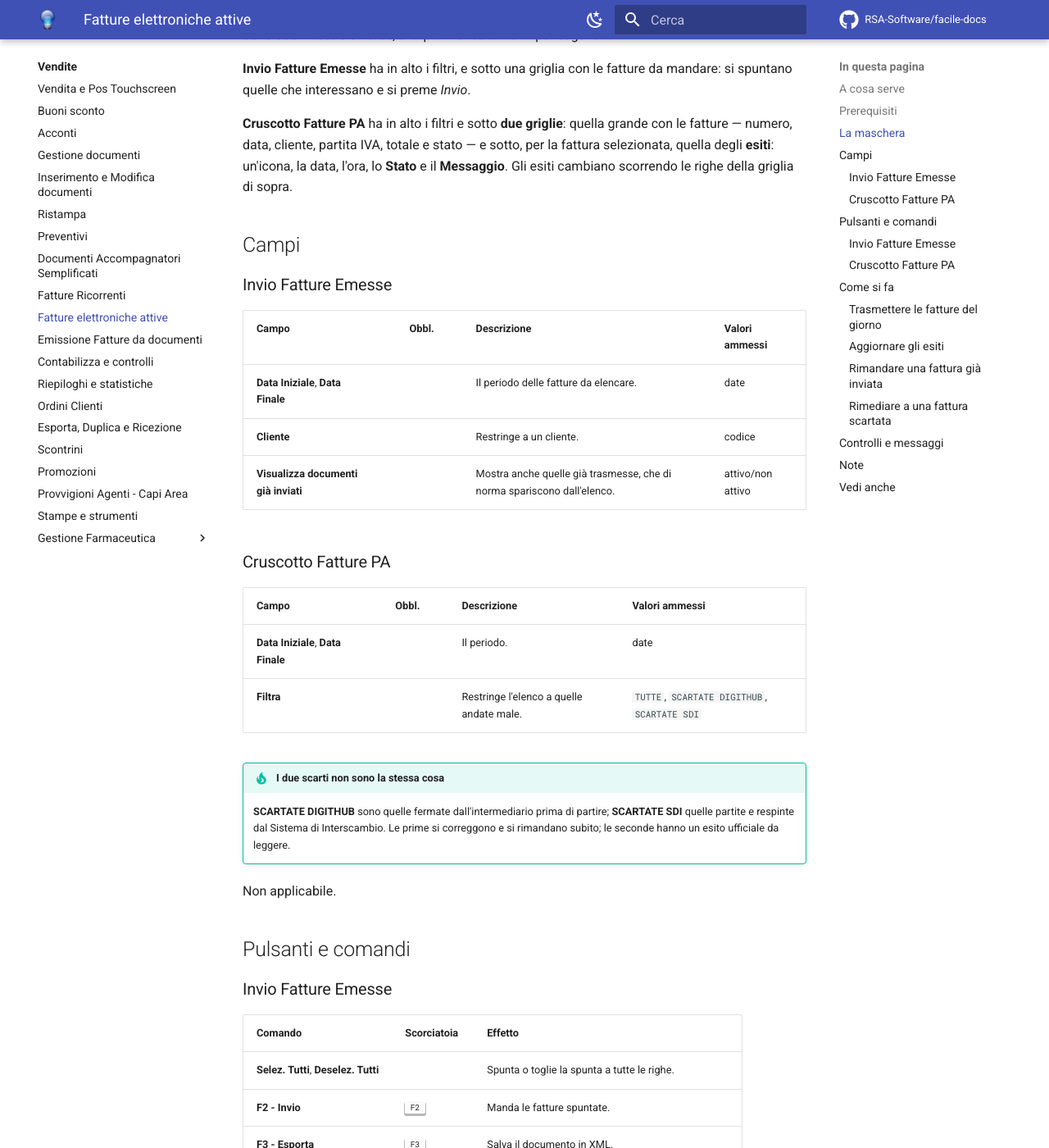
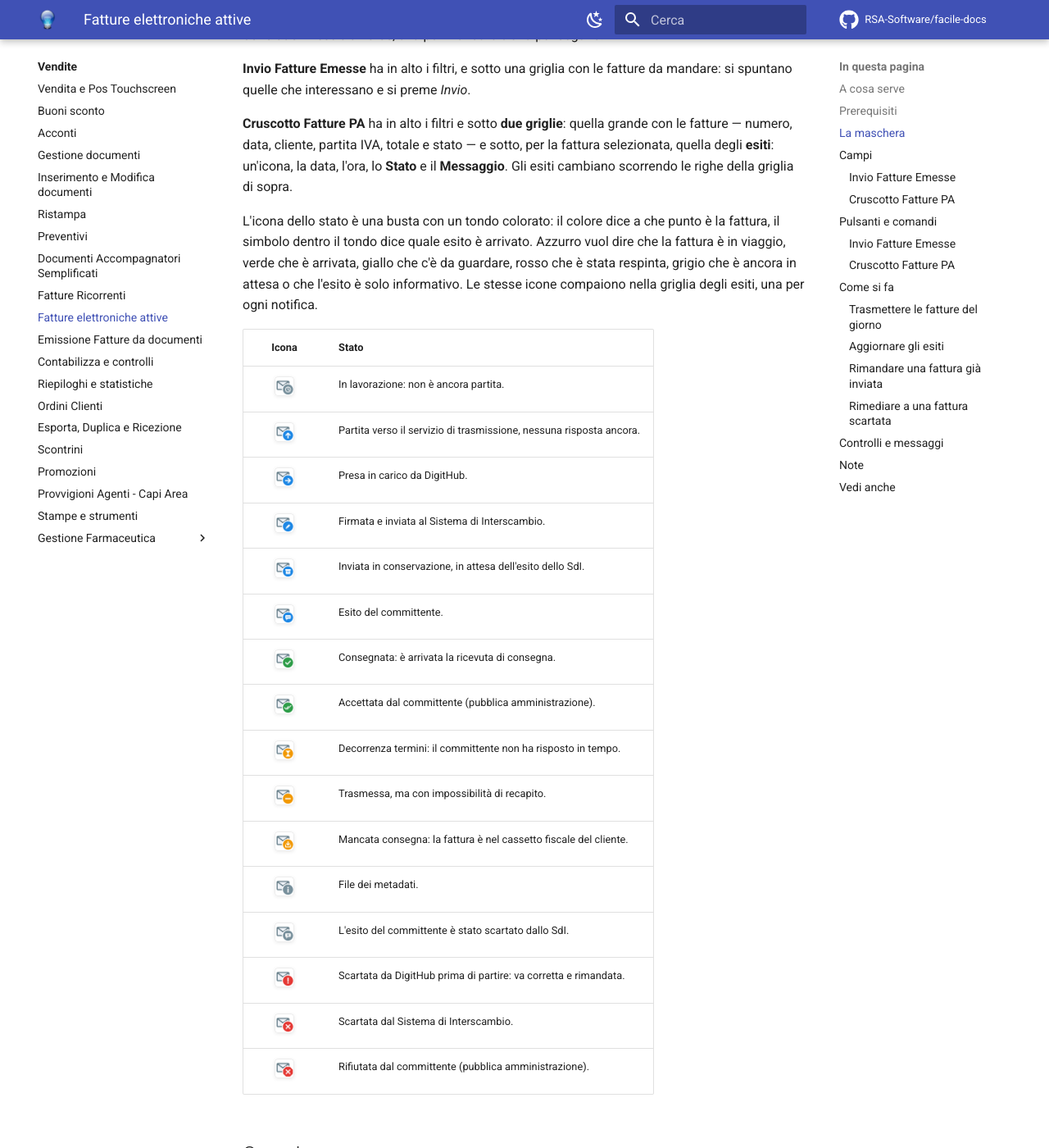
Before and after one commit to RSA-Software/facile-docs, an MkDocs documentation site: the page built from docs/moduli/vendite/fatture-elettroniche-attive.md, in a window 1280 px wide and 1400 px high, scrolled down 1619 px. Shown: the whole window at 82% size. Built offline with MkDocs 1.6.1 and Material for MkDocs 9.7.7, drawn with Linux system fonts in a browser that asks for light colours; comment, search, counter and statistics services are not loaded.

Commit message:
Fatture elettroniche attive: legenda delle icone degli stati
Co-Authored-By: Claude Opus 5.5 <noreply@anthropic.com>
Claude-Session: https://claude.ai/code/session_01CChYRiPwrCuYDsUHSsos32

```diff
--- a/docs/moduli/vendite/fatture-elettroniche-attive.md
+++ b/docs/moduli/vendite/fatture-elettroniche-attive.md
@@ -58,6 +58,32 @@ grande con le fatture — numero, data, cliente, partita IVA, totale e stato —
 e sotto, per la fattura selezionata, quella degli **esiti**: un'icona, la data,
 l'ora, lo **Stato** e il **Messaggio**. Gli esiti cambiano scorrendo le righe
 della griglia di sopra.
+
+L'icona dello stato è una busta con un tondo colorato: il colore dice a che
+punto è la fattura, il simbolo dentro il tondo dice quale esito è arrivato.
+Azzurro vuol dire che la fattura è in viaggio, verde che è arrivata, giallo che
+c'è da guardare, rosso che è stata respinta, grigio che è ancora in attesa o
+che l'esito è solo informativo. Le stesse icone compaiono nella griglia degli
+esiti, una per ogni notifica.
+
+| Icona | Stato |
+|:---:|---|
+| ![](../../assets/img/vendite/stati-fe/lavorazione.png){ width="24" } | In lavorazione: non è ancora partita. |
+| ![](../../assets/img/vendite/stati-fe/inviata-ftp.png){ width="24" } | Partita verso il servizio di trasmissione, nessuna risposta ancora. |
+| ![](../../assets/img/vendite/stati-fe/fe-inviato.png){ width="24" } | Presa in carico da DigitHub. |
+| ![](../../assets/img/vendite/stati-fe/firmato.png){ width="24" } | Firmata e inviata al Sistema di Interscambio. |
+| ![](../../assets/img/vendite/stati-fe/conservazione.png){ width="24" } | Inviata in conservazione, in attesa dell'esito dello SdI. |
+| ![](../../assets/img/vendite/stati-fe/fe-esito-committente.png){ width="24" } | Esito del committente. |
+| ![](../../assets/img/vendite/stati-fe/ricevuta-di-consegna.png){ width="24" } | Consegnata: è arrivata la ricevuta di consegna. |
+| ![](../../assets/img/vendite/stati-fe/fe-accettata.png){ width="24" } | Accettata dal committente (pubblica amministrazione). |
+| ![](../../assets/img/vendite/stati-fe/notifica-decorrenza-termini.png){ width="24" } | Decorrenza termini: il committente non ha risposto in tempo. |
+| ![](../../assets/img/vendite/stati-fe/impossibilita-di-recapito.png){ width="24" } | Trasmessa, ma con impossibilità di recapito. |
+| ![](../../assets/img/vendite/stati-fe/notifica-di-mancata-consegna.png){ width="24" } | Mancata consegna: la fattura è nel cassetto fiscale del cliente. |
+| ![](../../assets/img/vendite/stati-fe/fe-metadati.png){ width="24" } | File dei metadati. |
+| ![](../../assets/img/vendite/stati-fe/fe-scarto-esito.png){ width="24" } | L'esito del committente è stato scartato dallo SdI. |
+| ![](../../assets/img/vendite/stati-fe/scartata.png){ width="24" } | Scartata da DigitHub prima di partire: va corretta e rimandata. |
+| ![](../../assets/img/vendite/stati-fe/notifica-di-scarto-sdi.png){ width="24" } | Scartata dal Sistema di Interscambio. |
+| ![](../../assets/img/vendite/stati-fe/fe-rifiutata.png){ width="24" } | Rifiutata dal committente (pubblica amministrazione). |
 
 ## Campi
 
```
Also changed, not shown: docs/assets/img/vendite/stati-fe/conservazione.png (added), docs/assets/img/vendite/stati-fe/fe-accettata.png (added), docs/assets/img/vendite/stati-fe/fe-esito-committente.png (added), docs/assets/img/vendite/stati-fe/fe-inviato.png (added), docs/assets/img/vendite/stati-fe/fe-metadati.png (added), docs/assets/img/vendite/stati-fe/fe-rifiutata.png (added), docs/assets/img/vendite/stati-fe/fe-scarto-esito.png (added), docs/assets/img/vendite/stati-fe/firmato.png (added), docs/assets/img/vendite/stati-fe/impossibilita-di-recapito.png (added), docs/assets/img/vendite/stati-fe/inviata-ftp.png (added), docs/assets/img/vendite/stati-fe/lavorazione.png (added), docs/assets/img/vendite/stati-fe/notifica-decorrenza-termini.png (added), docs/assets/img/vendite/stati-fe/notifica-di-mancata-consegna.png (added), docs/assets/img/vendite/stati-fe/notifica-di-scarto-sdi.png (added), 2 more files.
